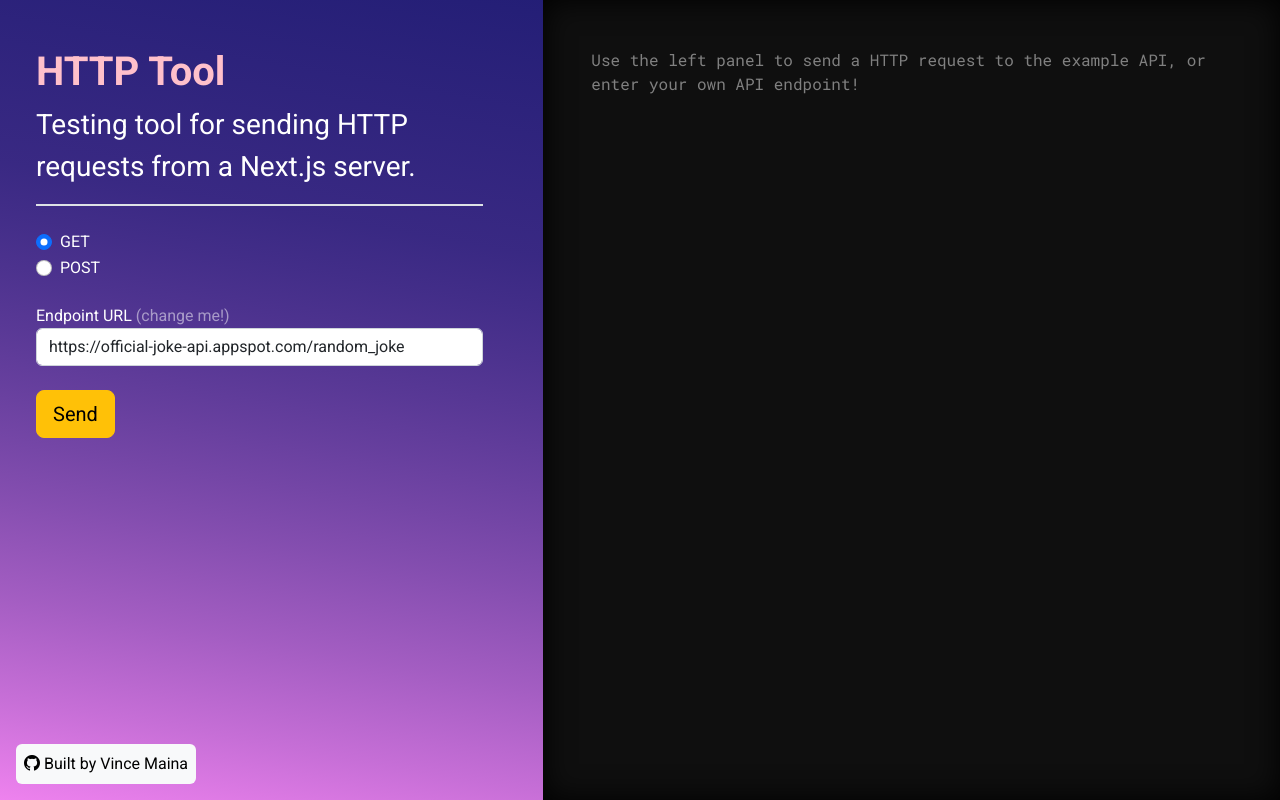
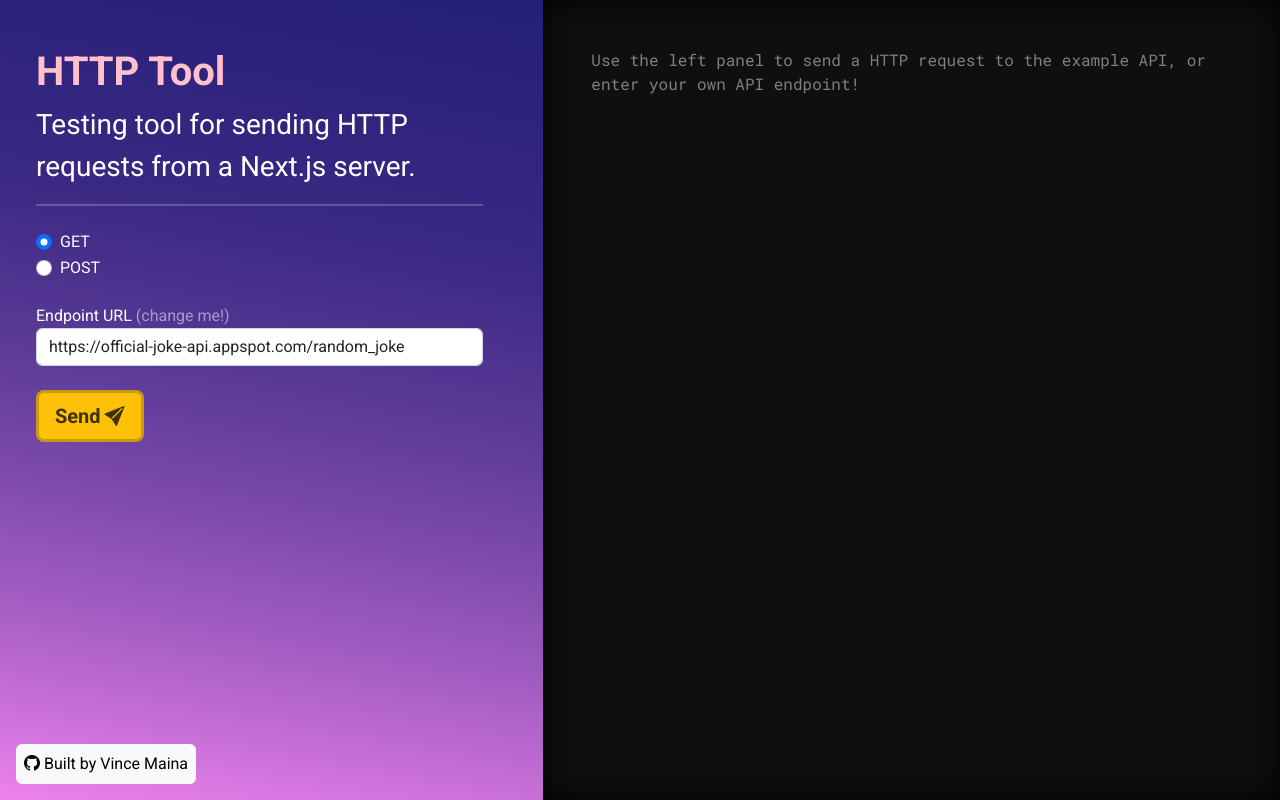
Before and after one commit to vincemaina/http-request-tool, a Next.js app: page / in a window 1280 px wide. Built offline with nearby package versions, Linux system fonts and the light colour scheme.

Commit message:
More styling changes

```diff
--- a/src/pages/index.js
+++ b/src/pages/index.js
@@ -98,10 +98,10 @@ export default function Home() {
 
                         {/* Inputs */}
                         <div className={"col-lg-5 text-start p-5 " + roboto.className}>
-                            <h1 className={"fw-bold"} style={{color: "pink"}}>HTTP Tool</h1>
-                            <p className={"fw-light fs-3 mb-3"}>Testing tool for sending HTTP requests from a Next.js server.</p>
+                            <h1 className={"fw-bold text-center text-sm-start"} style={{color: "pink"}}>HTTP Tool</h1>
+                            <p className={"fw-light fs-3 mb-3 text-center text-sm-start"}>Testing tool for sending HTTP requests from a Next.js server.</p>
 
-                            <hr className="border border border-1 opacity-100 mb-4" />
+                            <hr className="border border border-1 opacity-25 mb-4" />
 
                             {/* Method radio buttons */}
                             <div className={"text-start mb-4"}>
@@ -133,14 +133,19 @@ export default function Home() {
 
                             {/* Submit button */}
                             <div className={"text-start mt-4"}>
-                                <button type={"button"} className={"btn btn-lg btn-warning"} onClick={sendRequest}>Send</button>
+                                <button type={"button"} className={"btn btn-lg fw-bold btn-warning border border-3 border-dark border-opacity-25 text-black text-opacity-75"} onClick={sendRequest}>
+                                    Send
+                                    <i className="bi bi-send-fill ms-1"></i>
+                                </button>
                             </div>
 
                             <div className={"fixed-bottom"}>
-                                <span className={"p-2 m-3 bg-light text-black rounded d-inline-block"}>
-                                    <i className="icon bi bi-github me-1"></i>
-                                    Built by Vince Maina
-                                </span>
+                                <a href={"https://github.com/vchapandrews"} target={"_blank"}>
+                                    <span className={"p-2 m-3 bg-light text-black rounded d-inline-block"}>
+                                        <i className="icon bi bi-github me-1"></i>
+                                        Built by Vince Maina
+                                    </span>
+                                </a>
                             </div>
                         </div>
 
@@ -150,7 +155,7 @@ export default function Home() {
                                 overflowY: "scroll", boxShadow: "inset black 0px 0px 30px"}}>
                                 <div id={"response-outcome"}><span style={{color: "grey"}}>Use the left panel to send a HTTP request to the example API, or enter your own API endpoint!</span></div>
                                 <br/>
-                                <div id={"response-display"}></div>
+                                <div id={"response-display"} style={{wordBreak: "break-all"}}></div>
                             </div>
 
                         </div>
```
